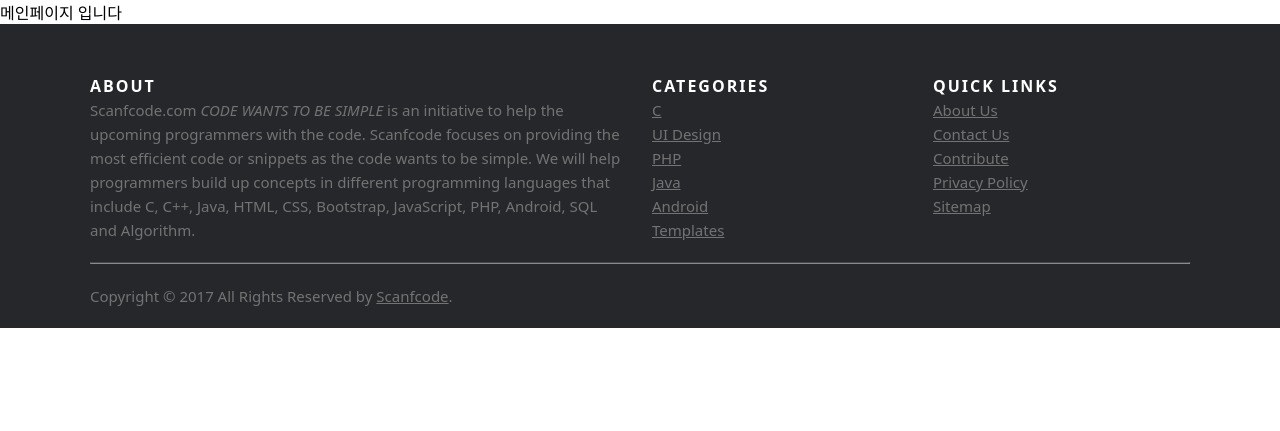
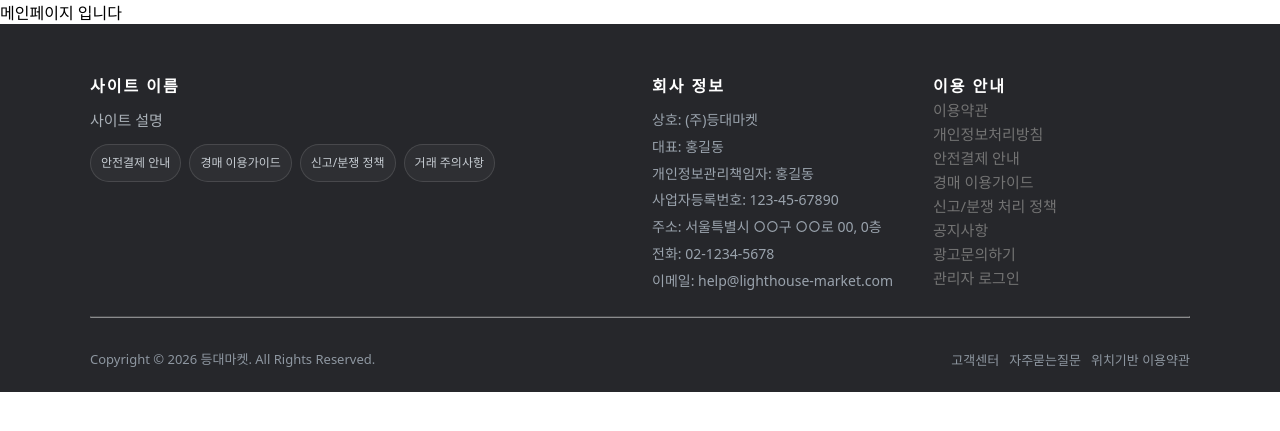
Before and after one commit to jjmj188/FinalProject_3, a Spring Boot app: page / in a window 1280 px wide. Shown: the part 174-605 px from the top of the page. Run offline with Spring Boot 4, Linux system fonts and the light colour scheme; some libraries are stand-ins or nearby versions.

Commit message:
push joung

```diff
--- a/finalProject_3/src/main/resources/static/css/footer.css
+++ b/finalProject_3/src/main/resources/static/css/footer.css
@@ -8,11 +8,11 @@
 
     .site-footer hr {
       border-top-color: #bbb;
-  opacity: 0.5;
+      opacity: 0.5
     }
 
     .site-footer hr.small {
-  margin: 20px 0;
+      margin: 20px 0
     }
 
     .site-footer h6 {
@@ -20,11 +20,12 @@
       font-size: 16px;
       text-transform: uppercase;
       margin-top: 5px;
-  letter-spacing: 2px;
+      letter-spacing: 2px
     }
 
     .site-footer a {
       color: #737373;
+      text-decoration: none;
     }
 
     .site-footer a:hover {
@@ -35,14 +36,15 @@
     .footer-links {
       padding-left: 0;
       list-style: none;
+      margin: 0;
     }
 
     .footer-links li {
-  display: block;
+      display: block
     }
 
     .footer-links a {
-  color: #737373;
+      color: #737373
     }
 
     .footer-links a:active,
@@ -52,106 +54,7 @@
       text-decoration: none;
     }
 
-.footer-links.inline li {
-  display: inline-block;
-}
-
-.site-footer .social-icons {
-  text-align: right;
-}
-
-.site-footer .social-icons a {
-  width: 40px;
-  height: 40px;
-  line-height: 40px;
-  margin-left: 6px;
-  margin-right: 0;
-  border-radius: 100%;
-  background-color: #33353d;
-}
-
-.copyright-text {
-  margin: 0;
-}
-
-@media (max-width: 991px) {
-  .site-footer [class^=col-] {
-    margin-bottom: 30px;
-  }
-}
-
-@media (max-width: 767px) {
-  .site-footer {
-    padding-bottom: 0;
-  }
-
-  .site-footer .copyright-text,
-  .site-footer .social-icons {
-    text-align: center;
-  }
-}
-
-.social-icons {
-  padding-left: 0;
-  margin-bottom: 0;
-  list-style: none;
-}
-
-.social-icons li {
-  display: inline-block;
-  margin-bottom: 4px;
-}
-
-.social-icons li.title {
-  margin-right: 15px;
-  text-transform: uppercase;
-  color: #96a2b2;
-  font-weight: 700;
-  font-size: 13px;
-}
-
-.social-icons a {
-  background-color: #eceeef;
-  color: #818a91;
-  font-size: 16px;
-  display: inline-block;
-  line-height: 44px;
-  width: 44px;
-  height: 44px;
-  text-align: center;
-  margin-right: 8px;
-  border-radius: 100%;
-  transition: all .2s linear;
-}
-
-.social-icons a:active,
-.social-icons a:focus,
-.social-icons a:hover {
-  color: #fff;
-  background-color: #29aafe;
-}
-
-.social-icons.size-sm a {
-  line-height: 34px;
-  height: 34px;
-  width: 34px;
-  font-size: 14px;
-}
-
-.social-icons a.facebook:hover { background-color: #3b5998; }
-.social-icons a.twitter:hover { background-color: #00aced; }
-.social-icons a.linkedin:hover { background-color: #007bb6; }
-.social-icons a.dribbble:hover { background-color: #ea4c89; }
-
-@media (max-width: 767px) {
-  .social-icons li.title {
-    display: block;
-    margin-right: 0;
-    font-weight: 600;
-  }
-}
-
-/* 너가 직접 만든 레이아웃용 container/row/col */
+    /* ===== layout helpers ===== */
     .container {
       width: min(1100px, calc(100% - 40px));
       margin: 0 auto;
@@ -172,13 +75,105 @@
     .col-sm-6,
     .col-xs-12 {
       flex: 1 1 100%;
+      min-width: 0;
     }
 
-/* 데스크탑에서 2열/4열처럼 보이게 */
     @media (min-width: 768px) {
-  .col-md-6 { flex: 0 0 calc(50% - 12px); }
-  .col-md-3 { flex: 0 0 calc(25% - 18px); }
-  .col-md-8 { flex: 0 0 calc(66.666% - 12px); }
-  .col-md-4 { flex: 0 0 calc(33.333% - 12px); }
-  .site-footer .social-icons { text-align: right; }
+      .col-md-6 {
+        flex: 0 0 calc(50% - 12px);
       }
+
+      .col-md-3 {
+        flex: 0 0 calc(25% - 18px);
+      }
+
+      .col-md-8 {
+        flex: 0 0 calc(66.666% - 12px);
+      }
+
+      .col-md-4 {
+        flex: 0 0 calc(33.333% - 12px);
+      }
+    }
+
+    /* ===== footer content styling ===== */
+    .footer-desc {
+      margin-top: 10px;
+      color: #a9b0b7;
+    }
+
+    .footer-meta {
+      margin-top: 10px;
+      color: #9aa3ad;
+      font-size: 14px;
+      line-height: 1.7;
+    }
+
+    .footer-meta .line {
+      display: block;
+      margin: 3px 0;
+    }
+
+    .footer-badges {
+      display: flex;
+      flex-wrap: wrap;
+      gap: 8px;
+      margin-top: 12px;
+    }
+
+    .footer-badge {
+      display: inline-flex;
+      align-items: center;
+      gap: 6px;
+      padding: 6px 10px;
+      border: 1px solid rgba(255, 255, 255, 0.12);
+      border-radius: 999px;
+      font-size: 12px;
+      color: #c7cdd3;
+      background: rgba(255, 255, 255, 0.04);
+      white-space: nowrap;
+    }
+
+    /* bottom bar */
+    .copyright-text {
+      margin: 0;
+      color: #8e97a1;
+      font-size: 13px;
+      line-height: 1.6;
+    }
+
+    .footer-bottom {
+      display: flex;
+      flex-wrap: wrap;
+      align-items: center;
+      justify-content: space-between;
+      gap: 12px;
+      padding-top: 10px;
+    }
+
+    .footer-bottom-links {
+      display: flex;
+      flex-wrap: wrap;
+      gap: 10px;
+      font-size: 13px;
+    }
+
+    .footer-bottom-links a {
+      color: #8e97a1;
+    }
+
+    .footer-bottom-links a:hover {
+      color: #3366cc;
+    }
+
+    /* mobile tweaks */
+    @media (max-width: 767px) {
+      .site-footer {
+        padding-bottom: 10px;
+      }
+
+      .footer-bottom {
+        justify-content: center;
+        text-align: center;
+      }
+    }
--- a/finalProject_3/src/main/resources/templates/fragment/footer.html
+++ b/finalProject_3/src/main/resources/templates/fragment/footer.html
@@ -1,54 +1,71 @@
-<div th:fragment="footer" xmlns:th="http://www.thymeleaf.org">
-  <!-- Site footer -->
-  <footer class="site-footer">
+  <footer class="site-footer" aria-label="사이트 푸터">
     <div class="container">
       <div class="row">
+
+        <!-- 소개 -->
         <div class="col-sm-12 col-md-6">
-          <h6>About</h6>
-          <p class="text-justify">
-            Scanfcode.com <i>CODE WANTS TO BE SIMPLE</i> is an initiative to help the upcoming programmers with the code.
-            Scanfcode focuses on providing the most efficient code or snippets as the code wants to be simple.
-            We will help programmers build up concepts in different programming languages that include C, C++, Java, HTML,
-            CSS, Bootstrap, JavaScript, PHP, Android, SQL and Algorithm.
+          <h6>사이트 이름</h6>
+          <p class="footer-desc">
+            사이트 설명
           </p>
+
+
+          <div class="footer-badges" aria-label="서비스 안내">
+            <span class="footer-badge">안전결제 안내</span>
+            <span class="footer-badge">경매 이용가이드</span>
+            <span class="footer-badge">신고/분쟁 정책</span>
+            <span class="footer-badge">거래 주의사항</span>
+          </div>
         </div>
 
+        <!-- 회사 정보 -->
         <div class="col-xs-6 col-md-3">
-          <h6>Categories</h6>
+          <h6>회사 정보</h6>
+
+          <div class="footer-meta">
+            <span class="line">상호: (주)등대마켓</span>
+            <span class="line">대표: 홍길동</span>
+            <span class="line">개인정보관리책임자: 홍길동</span>
+            <span class="line">사업자등록번호: 123-45-67890</span>
+            <span class="line">주소: 서울특별시 ○○구 ○○로 00, 0층</span>
+            <span class="line">전화: 02-1234-5678</span>
+            <span class="line">이메일: help@lighthouse-market.com</span>
+          </div>
+        </div>
+
+        <!-- 링크 -->
+        <div class="col-xs-6 col-md-3">
+          <h6>이용 안내</h6>
           <ul class="footer-links">
-            <li><a href="http://scanfcode.com/category/c-language/">C</a></li>
-            <li><a href="http://scanfcode.com/category/front-end-development/">UI Design</a></li>
-            <li><a href="http://scanfcode.com/category/back-end-development/">PHP</a></li>
-            <li><a href="http://scanfcode.com/category/java-programming-language/">Java</a></li>
-            <li><a href="http://scanfcode.com/category/android/">Android</a></li>
-            <li><a href="http://scanfcode.com/category/templates/">Templates</a></li>
+            <li><a href="/terms">이용약관</a></li>
+            <li><a href="/privacy">개인정보처리방침</a></li>
+            <li><a href="/safe-payment">안전결제 안내</a></li>
+            <li><a href="/auction-guide">경매 이용가이드</a></li>
+            <li><a href="/report-policy">신고/분쟁 처리 정책</a></li>
+            <li><a href="/notice">공지사항</a></li>
+            <li><a href="/ads">광고문의하기</a></li>
+            <li><a href="/admin/login">관리자 로그인</a></li>
           </ul>
         </div>
 
-        <div class="col-xs-6 col-md-3">
-          <h6>Quick Links</h6>
-          <ul class="footer-links">
-            <li><a href="http://scanfcode.com/about/">About Us</a></li>
-            <li><a href="http://scanfcode.com/contact/">Contact Us</a></li>
-            <li><a href="http://scanfcode.com/contribute-at-scanfcode/">Contribute</a></li>
-            <li><a href="http://scanfcode.com/privacy-policy/">Privacy Policy</a></li>
-            <li><a href="http://scanfcode.com/sitemap/">Sitemap</a></li>
-          </ul>
-        </div>
       </div>
 
-      <hr class="small">
+      <hr class="small" />
     </div>
 
     <div class="container">
-      <div class="row">
-        <div class="col-md-8 col-sm-6 col-xs-12">
-          <p class="copyright-text">
-            Copyright &copy; 2017 All Rights Reserved by
-            <a href="#">Scanfcode</a>.
-          </p>
+      <div class="footer-bottom">
+        <p class="copyright-text">
+          Copyright &copy;
+          <span id="footerYear">2026</span>
+          등대마켓. All Rights Reserved.
+        </p>
+
+        <div class="footer-bottom-links" aria-label="하단 링크">
+          <a href="/customer">고객센터</a>
+          <a href="/faq">자주묻는질문</a>
+          <a href="/location-terms">위치기반 이용약관</a>
         </div>
       </div>
     </div>
   </footer>
-</div>
```
Lines whose indentation alone changed are shown as unchanged.
